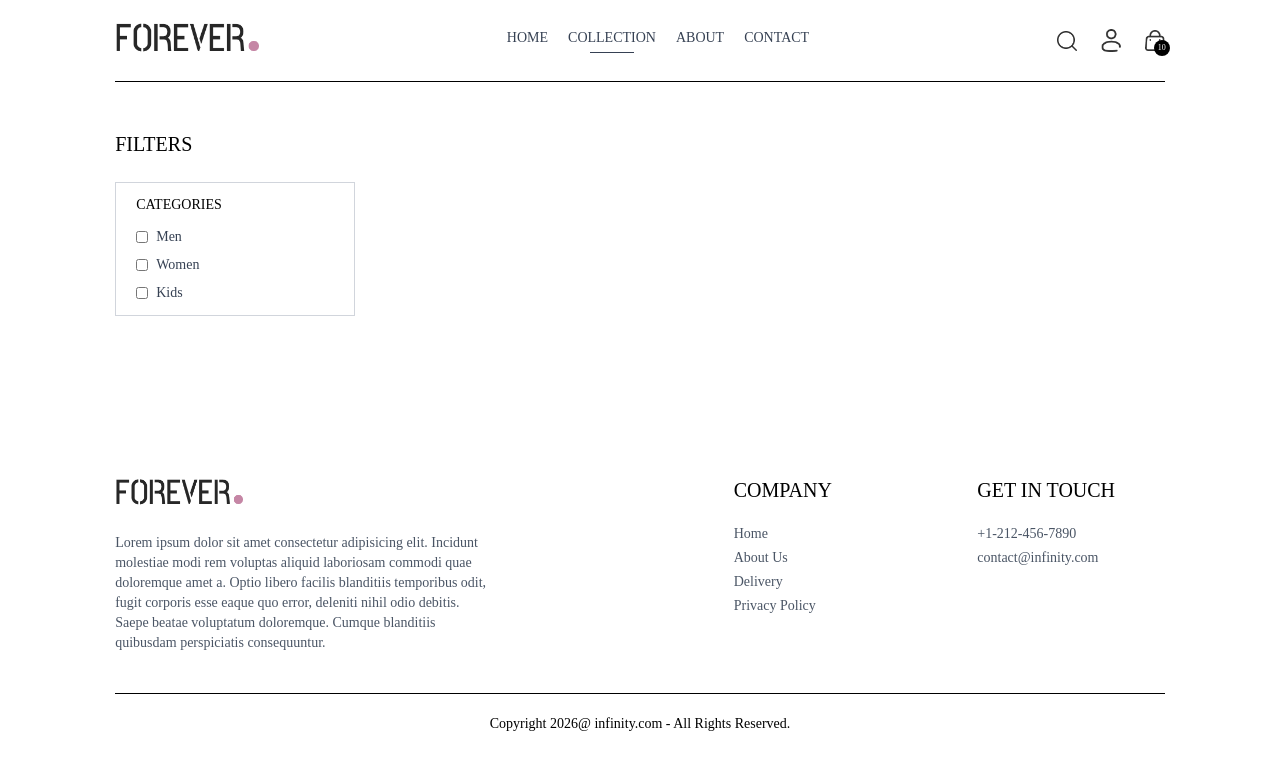
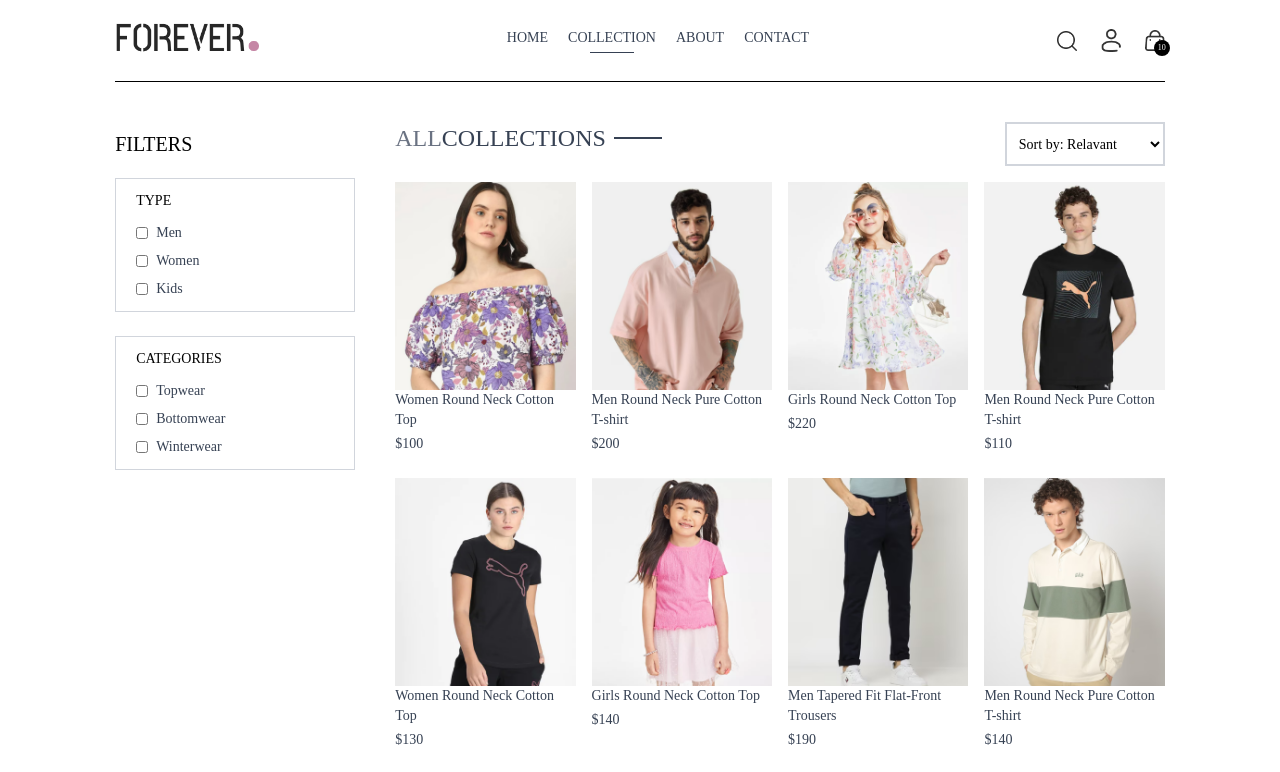
Before and after one commit to YashasviDagar/INFINITY, a React (Vite) app in the folder infinity/: page /collection in a window 1280 px wide. Shown: the top 772 px of the page. Built offline with nearby package versions, Linux system fonts and the light colour scheme.

Commit message:
COLLECTION PG AND FILTERING PRODUCTS

```diff
--- a/infinity/src/pages/Collection.jsx
+++ b/infinity/src/pages/Collection.jsx
@@ -1,35 +1,143 @@
-import React, { useContext, useState } from 'react'
+import React, { useContext, useEffect, useState } from 'react'
 import {ShopContext} from '../context/ShopContext'
+import { assets } from '../assets/assets';
+import Title from '../components/Title'
+import ProductItem from '../components/ProductItem';
 
 const Collection = () => {
   {/*using context api we get all the datas of product */}
    const {products} = useContext(ShopContext);
    const [showFilter,setShowFilter] = useState(false);
-   console.log("Collection rendered, products:", products);
+   const [filterProducts,setFilterPoducts] = useState([]);
+   const [category,setCategory] = useState([]);
+   const [subCategory,setSubCategory] = useState([]);
+
+  //  this is the spread operator (...) --> which means it will add all the remaining products in the category
+  //if(category.includes(e.target.value))---First, the code checks: "Is the category I just clicked (e.g., 'Men') already in my selection list?"
+  // e.target.value: This is the value of the checkbox you just clicked (like "Men", "Women", or "Kids").
+  //setCategory(prev => prev.filter(item => item !== e.target.value)) If the category was already in the list, it means the user just unchecked the box.
+  // .filter(): This creates a new list that includes every item except the one you just clicked. Result: "Men" is removed from your active filters.
+  //setCategory(prev => [...prev, e.target.value]) If the category was not in the list, it means the user just checked the box.
+  // ...prev: This is the Spread Operator. It takes all the existing categories already in your list.
+  // e.target.value: This adds the new category to the end of that list.Result: "Men" is added to your active filters.
+   const toggleCategory = (e) => {
+    if(category.includes(e.target.value)){
+      setCategory(prev => prev.filter(item => item!==e.target.value))
+   }else{
+    setCategory(prev => [...prev,e.target.value])
+  }}
+
+
+  //here the filter() goes through every single product in your productsCopy array one by one. If a product passes the "test" inside the parentheses, it stays in the new list. If it fails, it is removed.
+  // item => This is an arrow function where item represents the individual product currently being checked.
+  //category is the state arr which holds the checked categories by user..item.category is the specific product being checked
+  //.includes() This checks: "Is the category of this specific item present in the list of categories the user selected?"
+  const applyFilter =() => {
+
+    let  productsCopy = products.slice()
+
+    if(category.length > 0){
+      productsCopy = productsCopy.filter(item => category.includes(item.category))
+    }
+
+    if(subCategory.length > 0){
+      productsCopy = productsCopy.filter(item => subCategory.includes(item.subCategory))
+    }
+
+    setFilterPoducts(productsCopy)
+  }
+
+
+
+   useEffect(()=>{
+      applyFilter()
+   },[category,subCategory])
+
+
+
+   const toggleSubCategory = (e) => {
+    if(subCategory.includes(e.target.value)){
+      setSubCategory(prev => prev.filter(item => item!==e.target.value))
+   }else{
+    // this is the spread operator ... --> which means it will add all the remaining products in the category
+    setSubCategory(prev => [...prev,e.target.value])
+  }}
+
 
   return (
     <div className='flex flex-col sm:flex-row gap-1 sm:gap-10 pt-10 border-t'>
+
       {/* Filter options */}
+
       <div className='min-w-60'>
+
+        {/* here the onlick and sm:hidden and show filter and rotate 90 are used for when it is false then in the mobile view we will get the icon and when clicked it will rotate by 90 and dropdown filter will occur */}
+
         <p onClick={() => setShowFilter(!showFilter)}
-   className='my-2 text-xl flex items-center cursor-pointer gap-2'>FILTERS</p>
+   className='my-2 text-xl flex items-center cursor-pointer gap-2'>FILTERS
+   <img className={`h-3 sm:hidden ${showFilter ? 'rotate-90' : ''}`}  src={assets.dropdown_icon} alt="" /></p>
 
       {/* Catergory filter */}
+
+      <div className={`border border-gray-300 pl-5 py-3 my-5 ${showFilter ? '' : 'hidden'} sm:block`}>
+        <p className='mb-3 text-sm font-medium'>TYPE</p>
+        <div className='flex flex-col gap-2 text-sm font-light text-gray-700'>
+          <p className='flex gap-2'>
+            <input className='w-3' type="checkbox" name="" id="" value={'Men'} onChange={toggleCategory} />Men
+          </p>
+          <p className='flex gap-2'>
+            <input className='w-3' type="checkbox" name="" id="" value={'Women'} onChange={toggleCategory} />Women
+          </p>
+          <p className='flex gap-2'>
+            <input className='w-3' type="checkbox" name="" id="" value={'Kids'} onChange={toggleCategory} />Kids
+          </p>
+        </div>
+      </div>
+
+      {/* Sub category filter */}
+
       <div className={`border border-gray-300 pl-5 py-3 mt-6 ${showFilter ? '' : 'hidden'} sm:block`}>
         <p className='mb-3 text-sm font-medium'>CATEGORIES</p>
         <div className='flex flex-col gap-2 text-sm font-light text-gray-700'>
           <p className='flex gap-2'>
-            <input className='w-3' type="checkbox" name="" id="" value={'Men'} />Men
+            <input className='w-3' type="checkbox" name="" id="" value={'Topwear'} onChange={toggleSubCategory} />Topwear
           </p>
           <p className='flex gap-2'>
-            <input className='w-3' type="checkbox" name="" id="" value={'Women'} />Women
+            <input className='w-3' type="checkbox" name="" id="" value={'Bottomwear'} onChange={toggleSubCategory} />Bottomwear
           </p>
           <p className='flex gap-2'>
-            <input className='w-3' type="checkbox" name="" id="" value={'Kids'} />Kids
+            <input className='w-3' type="checkbox" name="" id="" value={'Winterwear'} onChange={toggleSubCategory} />Winterwear
           </p>
+        </div>
+      </div>
+      </div>
+
+      {/* Right side of the page */}
+
+      <div className='flex-1'>
+        <div className='flex justify-between text-base sm:text-2xl mb-4'>
+          <Title text1={'ALL'} text2={'COLLECTIONS'} />
+
+          {/* Product Sort */}
+          <select className='border-2 border-gray-300 text-sm px-2'>
+            <option value="relavant">Sort by: Relavant</option>
+            <option value="low-high">Sort by: Low to High</option>
+            <option value="high-low">Sort by: High to Low</option>
+          </select>
+        </div>
+
+        {/* Mapping Products */}
+        <div className='grid grid-cols-2 md:grid-cols-3 lg:grid-cols-4 gap-4 gap-y-6'>
+          {
+
+            filterProducts.map((item,index)=>(
+              <ProductItem key={index} name={item.name} id={item.id} price={item.price} image={item.image} />
+            ))
+
+          }
 
         </div>
-      </div>
+
       </div>
 
     </div>
```
